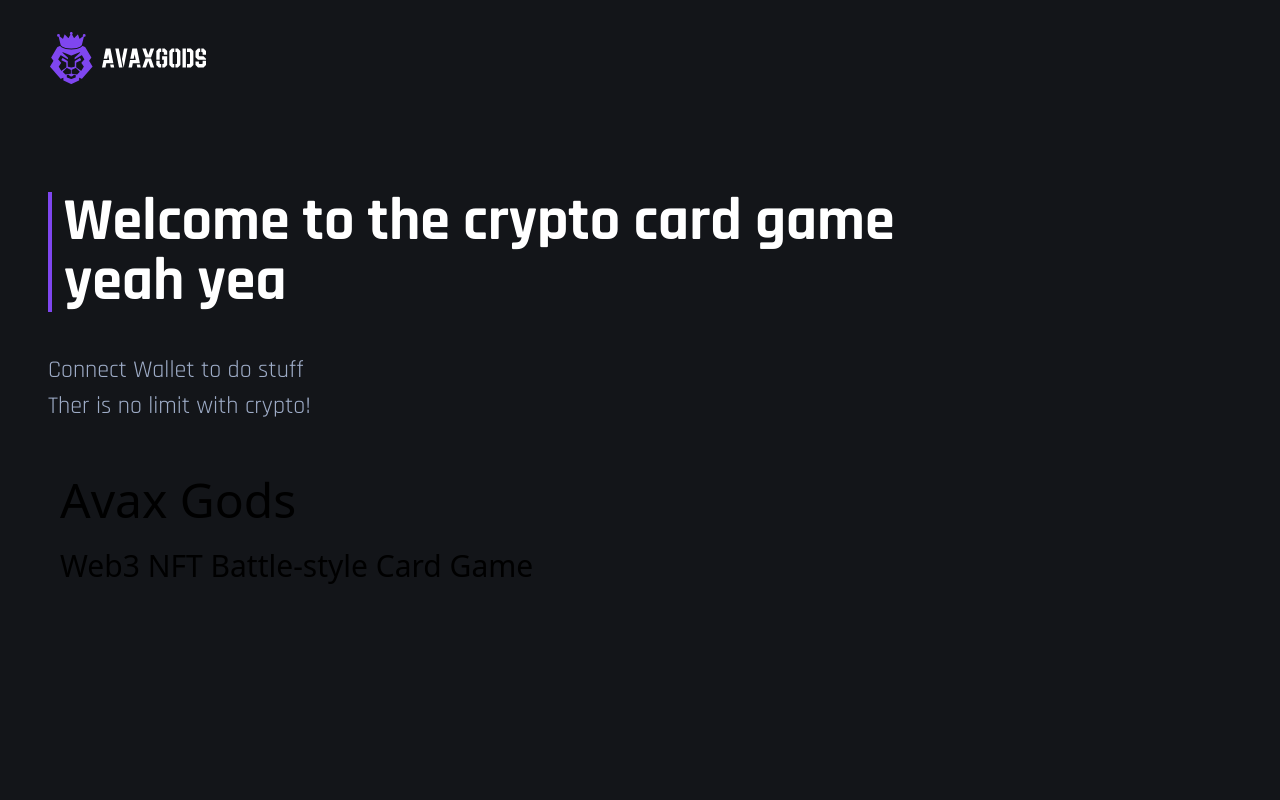
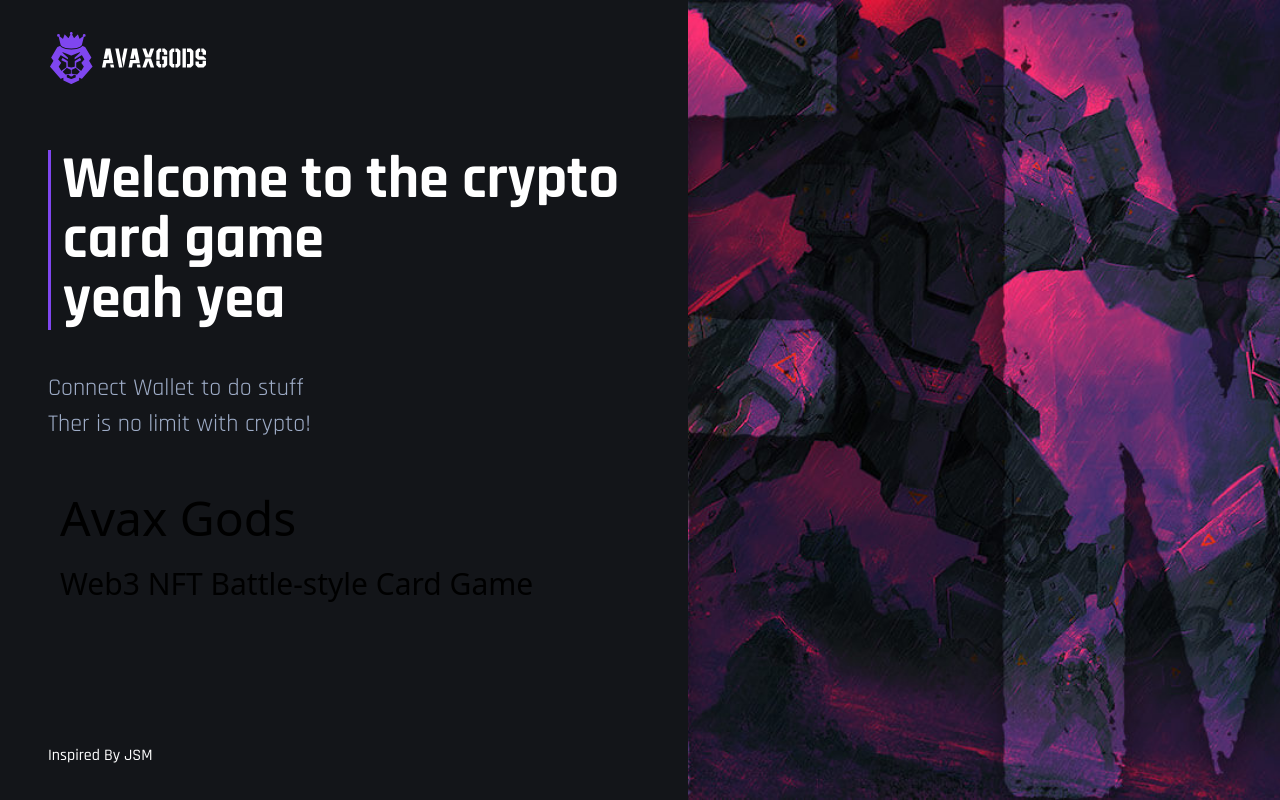
Before and after one commit to MontyWilliams/web3_card_game, a React (Vite) app in the folder client/: page / in a window 1280 px wide. Built offline with nearby package versions, Linux system fonts and the light colour scheme.

Commit message:
style hoc; the hoc is defferent from using a layout which is all about styling

```diff
--- a/client/src/components/pageHOC.jsx
+++ b/client/src/components/pageHOC.jsx
@@ -16,11 +16,20 @@ const pageHOC = (Component, title, descritpion) => () => {
               {title}
             </h1>
           </div>
-          <p className={`${styles.normalText} my-10`}>{descritpion}</p>
+          <p className={`${styles.normalText} my-10`}>
+            {descritpion}
+          </p>
           <Component />
+        </div>
+        <p className={styles.footerText}>Inspired By JSM</p>
+      </div>
+      <div className='flex flex-1'>
+          <img src={heroImg}
+            alt="hero-img"
+            className='w-full xl:h-full object-cover' />
+        </div>
 
-        </div>
-      </div>
+
     </div>
   )
 }
```
